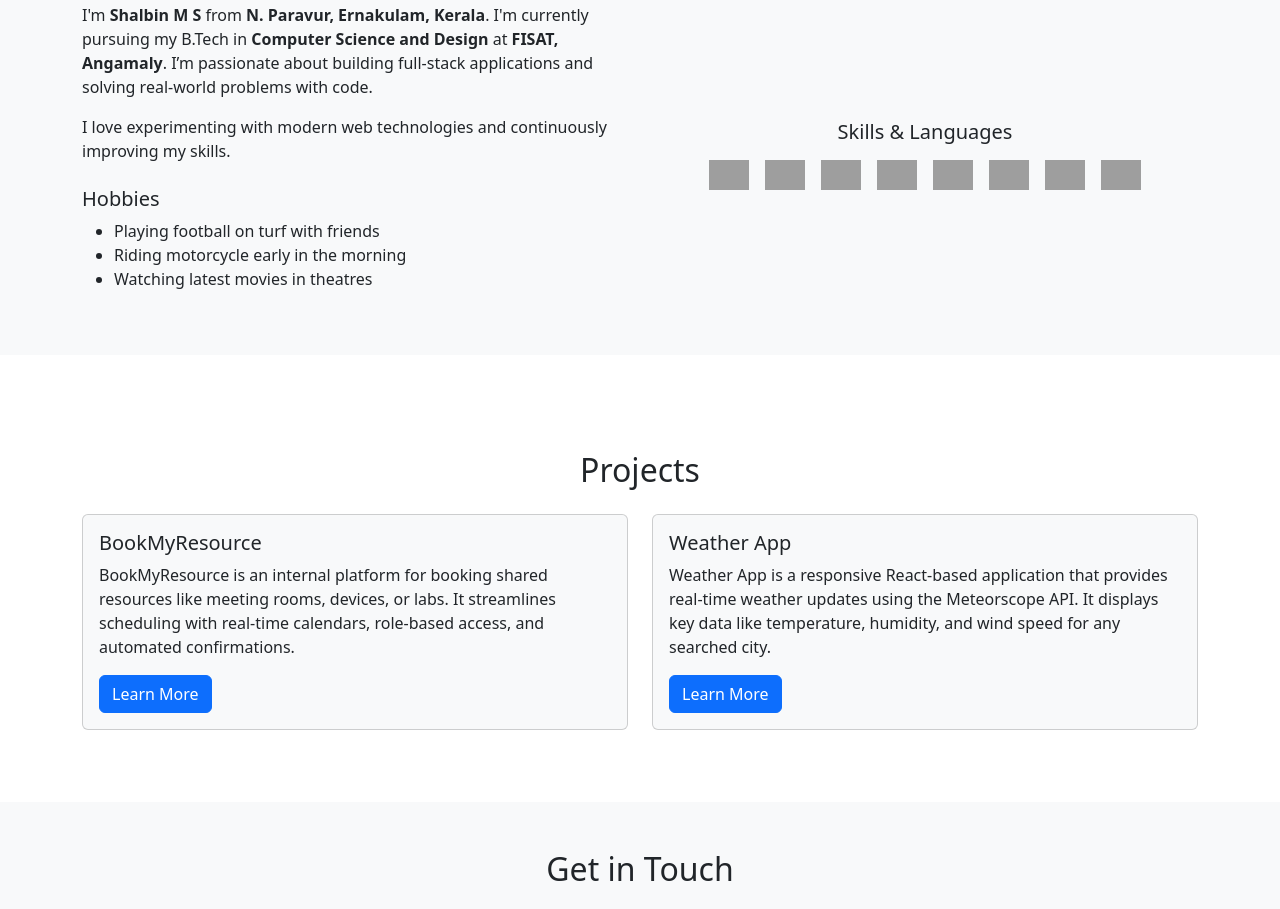
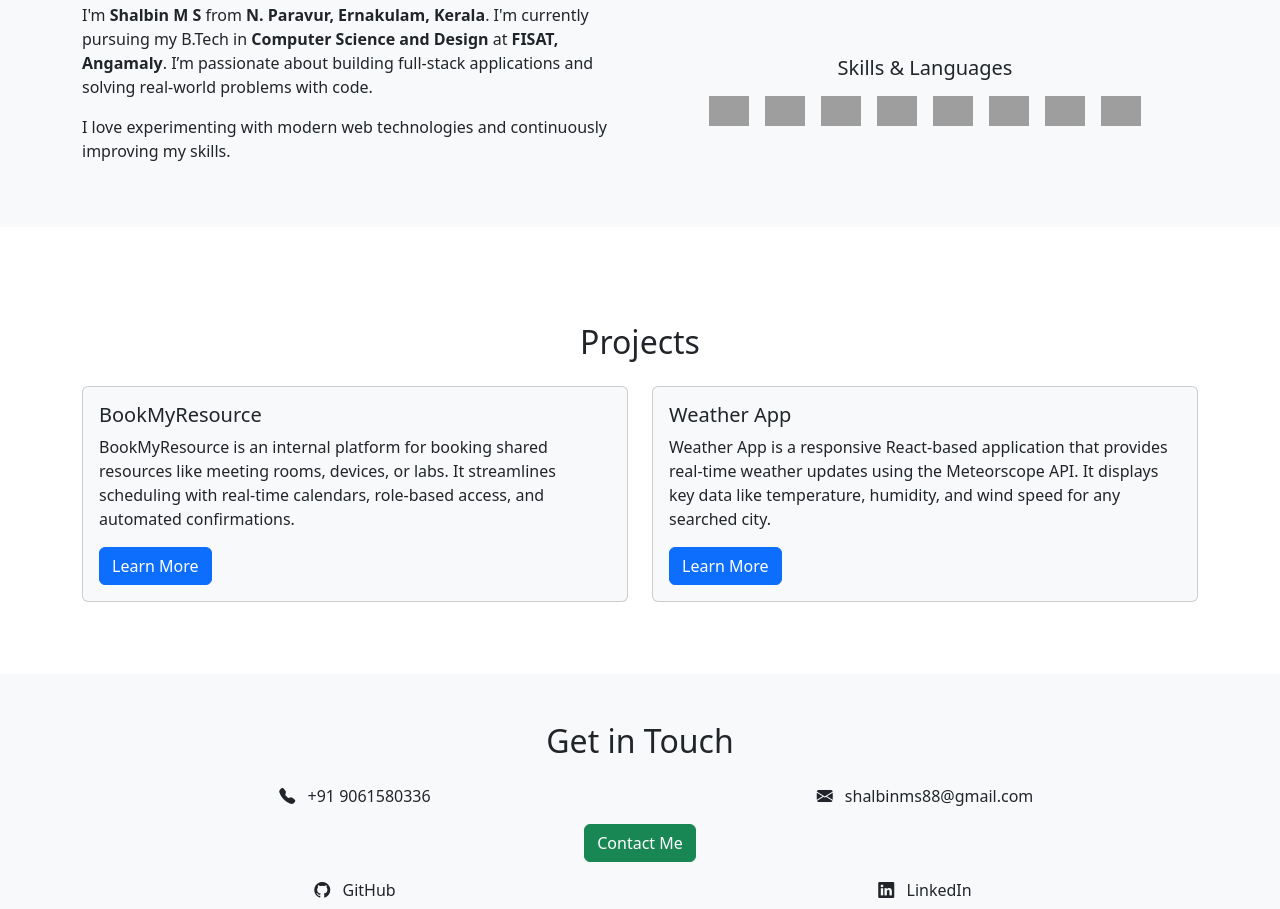
Before and after one commit to SHALBINMS/Portfolio-Web-Page, a plain HTML site: page index.html in a window 1280 px wide. Shown: the part 457-1366 px from the top of the page. Drawn offline with nearby package versions, Linux system fonts and the light colour scheme; grey boxes are pictures that could not be loaded.

Commit message:
Add new changes or update portfolio 2

```diff
--- a/index.html
+++ b/index.html
@@ -19,9 +19,9 @@
     <nav class="navbar navbar-expand-md navbar-light bg-white">
       <div class="container">
         <a class="navbar-brand d-flex align-items-center gap-2" href="#home">
-          <span>SHALBIN M S</span>
           <i class="bi bi-laptop-fill text-dark" style="transition: color 0.3s;"
             onmouseover="this.style.color='#0d6efd'" onmouseout="this.style.color=''"></i>
+          <span>SHALBIN M S</span>
         </a>
 
         <!-- Hamburger button -->
@@ -80,12 +80,6 @@
           <p>
             I love experimenting with modern web technologies and continuously improving my skills.
           </p>
-          <h5 class="mt-4">Hobbies</h5>
-          <ul>
-            <li>Playing football on turf with friends</li>
-            <li>Riding motorcycle early in the morning</li>
-            <li>Watching latest movies in theatres</li>
-          </ul>
         </div>
         <div class="col-md-6 text-center">
           <h5 class="mb-3">Skills & Languages</h5>
@@ -180,7 +174,7 @@
         <div class="col-md-6">
           <i class="bi bi-linkedin me-2"></i>
           <a href="https://www.linkedin.com/in/shalbin-m-s-0342b0255/" target="_blank"
-            class="text-decoration-none text-primary">LinkedIn</a>
+            class="text-decoration-none text-dark">LinkedIn</a>
         </div>
       </div>
     </div>
```
